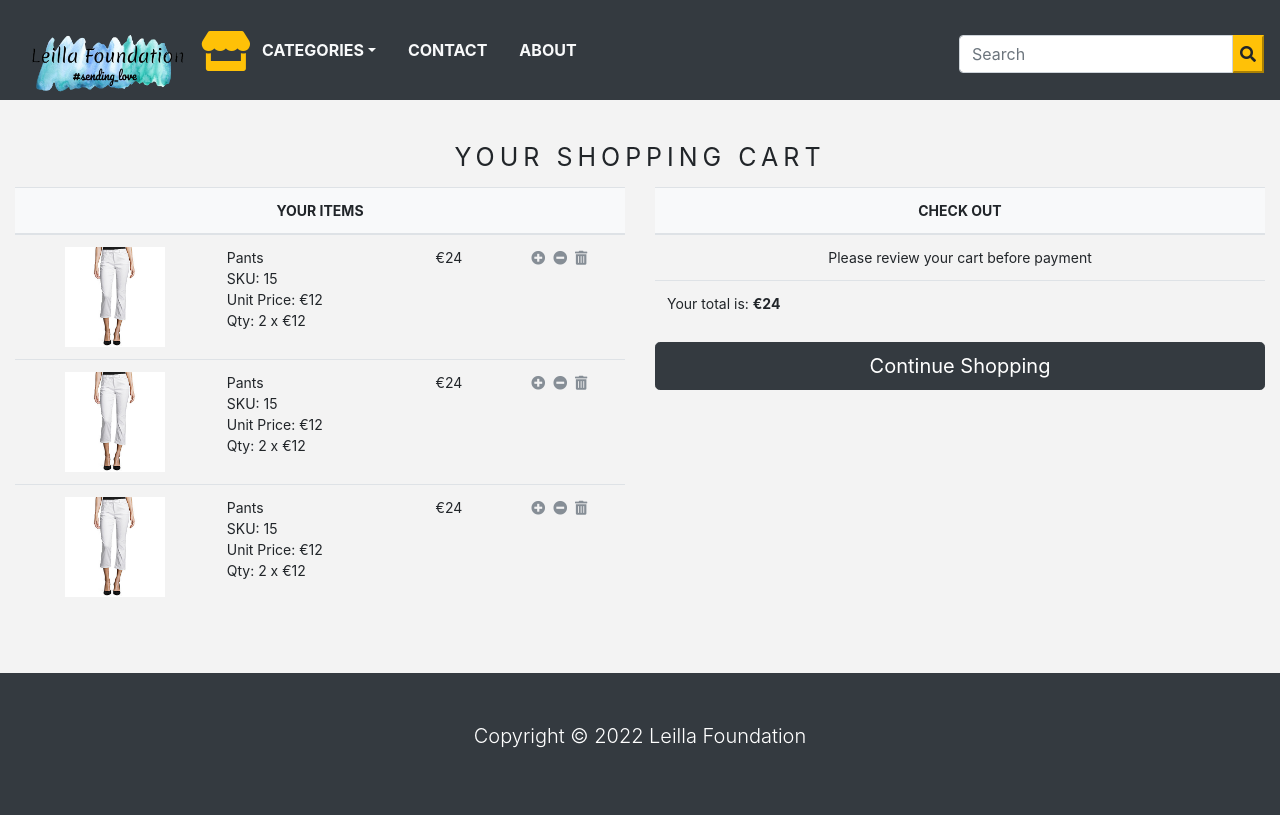
After one commit to Dop-dd/django-ecommerce-app, a Django app: page /cart in a window 1280 px wide. The commit adds this page. Run offline with Django 4.2, Linux system fonts and the light colour scheme; data comes from the database, SQL or seed files in the repository; both versions use the stored data as it was after the commit; some libraries are stand-ins or nearby versions.

Commit message:
add Cart.html page

```diff
--- a/store/models.py
+++ b/store/models.py
@@ -42,5 +42,10 @@ class Product(models.Model):
         verbose_name = 'product'
         verbose_name_plural = 'products'
 
+
+    def get_url(self):
+        return reverse('product_detail', args=[self.category.slug, self.slug])
+
+
     def __str__(self):
         return self.name
--- /dev/null
+++ b/store/static/css/cart.css
@@ -0,0 +1,18 @@
+.cart_table {
+    min-width: 400px;
+    font-size: 14px;
+}
+
+/*  table head */
+.cart_thead {
+    font-weight: normal;
+    text-transform: uppercase;
+    letter-spacing: .2;
+    background-color: #f8f9fa !important;
+}
+
+/* Cart icons */
+.cart_icon {
+    text-decoration: none;
+    color: #868e96 !important;
+}
--- a/store/templates/base.html
+++ b/store/templates/base.html
@@ -15,6 +15,8 @@
 
      <!-- Custom CSS -->
      <link rel="stylesheet" href="{% static 'css/style.css' %}">
+     <!-- Cart CSS -->
+     <link rel="stylesheet" href="{% static 'css/cart.css' %}">
 
     <title>{% block title %} {% endblock %}</title>
   </head>
--- /dev/null
+++ b/store/templates/cart.html
@@ -0,0 +1,91 @@
+{% extends 'base.html' %}
+{% load static %}
+
+{% block title %}Cart{% endblock %}
+
+{% block content %}
+<div class="text-center">
+    <br>
+    <div class="text-center product_title">
+        Your Shopping Cart
+    </div>
+</div>
+<!--- Create two tables -->
+<div class="row mx-auto">
+    <div class="col-12 col-sm-12 col-md-12 col-lg-6 text-center">
+        <table class="table cart_table">
+            <thead class="cart_thead">
+                <tr>
+                    <th colspan="4">
+                        Your items
+                    </th>
+                </tr>
+            </thead>
+            {% for i in '123' %}
+            <tr>
+                 <!---- Image column -->
+                <td>
+                    <a href="">
+                        <img src="{% static 'img/product5.jpg' %}" width="100" height="100" alt="">
+                       </a>
+                </td>
+                 <!---- Product detail summary column -->
+                <td class="text-left">
+                    Pants
+                    <br>
+                    SKU: 15
+                    <br>
+                    Unit Price: €12
+                    <br>Qty: 2 x €12
+                </td>
+                <!---- Total cost column -->
+                <td>
+                    €24
+                </td>
+                  <!---- Add, update or remove Items column -->
+                  <td>
+                    &nbsp;<a href=""><i class="fas fa-plus-circle cart_icon"></i></a>
+                    &nbsp;<a href=""><i class="fas fa-minus-circle cart_icon"></i></a>
+                    &nbsp;<a href=""><i class="fas fa-trash-alt cart_icon"></i></a>
+                  </td>
+            </tr>
+            {% endfor %}
+        </table>
+    </div>
+<!--- Check out -->
+    <div class="col-12 col-sm-12 col-md-12 col-lg-6 text-center">
+        <table class="table cart_table">
+            <thead class="cart_thead">
+                <tr>
+                    <th >
+                        Check out
+                    </th>
+                </tr>
+            </thead>
+            <tbody>
+                <!--- Cart review -->
+                <tr>
+                    <td>
+                        Please review your cart before payment
+                    </td>
+                </tr>
+                <!---Total price product -->
+                <tr>
+                    <td class="text-left">
+                        Your total is: <strong>€24</strong>
+                    </td>
+                </tr>
+            </tbody>
+        </table>
+        <!--- Back button -->
+        <div class="mx-auto">
+            <a href="" style="text-decoration: none;">
+                <button type="button" class="btn btn-lg btn-block btn-dark text-white">
+                    Continue Shopping
+                </button>
+            </a>
+        </div>
+    </div>
+</div>
+
+{% endblock %}
--- a/store/templates/footer.html
+++ b/store/templates/footer.html
@@ -1,5 +1,5 @@
 <footer class="bg-dark text-white mt-5 p-5">
     <div class="container">
-        <p class="lead text-center">Copyright &copy; 2022 Store</p>
+        <p class="lead text-center">Copyright &copy; 2022 Leilla Foundation</p>
     </div>
 </footer>
--- a/store/templates/home.html
+++ b/store/templates/home.html
@@ -31,7 +31,9 @@
         <div class="col-9 mx-auto col-md-6 col-lg-3">
             <div class="card mb-5" style="border-color: transparent;">
                 <div class="p-4">
-                    <img src="{{product.image.url}}" class="card-img-top" alt="{{product.name}}">
+                    <a href="{{product.get_url}}">
+                        <img src="{{product.image.url}}" class="card-img-top" alt="{{product.name}}">
+                    </a>
                     <!--<img src="{% static 'img/product8.jpg' %}" class="card-img-top" alt=""> -->
                 </div>
 
--- a/store/urls.py
+++ b/store/urls.py
@@ -3,6 +3,8 @@ from . import views
 
 urlpatterns = [
     path('', views.home, name='home'),
-    path('<slug:category_slug>', views.home, name='products_by_category'),
-    path('product/', views.productPage, name='product'),
+    path('category/<slug:category_slug>', views.home, name='products_by_category'),
+    path('<slug:category_slug>/<slug:product_slug>', views.productPage, name='product_detail'),
+    # cart url
+    path('cart', views.cart, name='cart'),
 ]
--- a/store/views.py
+++ b/store/views.py
@@ -19,5 +19,13 @@ def home(request, category_slug=None):
         #  next to to urlpatterns and update it
 
 
-def productPage(request):
-     return render(request, 'product.html')
+def productPage(request, category_slug, product_slug):
+    try:
+        product = Product.objects.get(category__slug=category_slug, slug=product_slug)
+    except Exception as e:
+        raise e
+    return render(request, 'product.html', {'product': product})
+
+# Cart view
+def cart(request):
+    return render(request, 'cart.html')
```
Also changed, not shown: store/templates/product.html (+9 -8 lines), db.sqlite3, static/media/category/portrait1-cover_380x380.jpeg (added), static/media/product/beads-cover_380x380.jpeg (added), static/media/product/bracelet1_380x380.jpeg (added), static/media/product/earring3_380x380.jpeg (added), static/media/product/portrait1-cover_380x380.jpeg (added), static/media/product/tshirt-cover_380x380.png (added).
